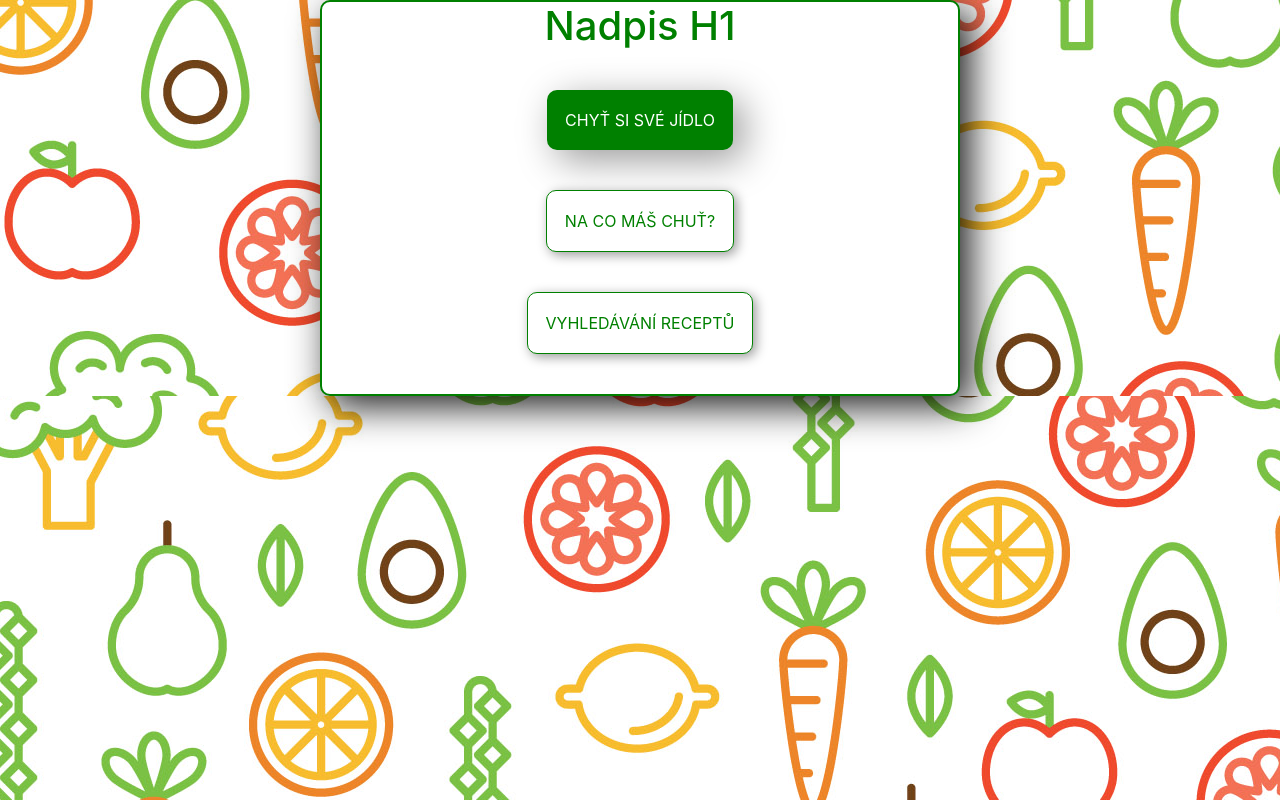
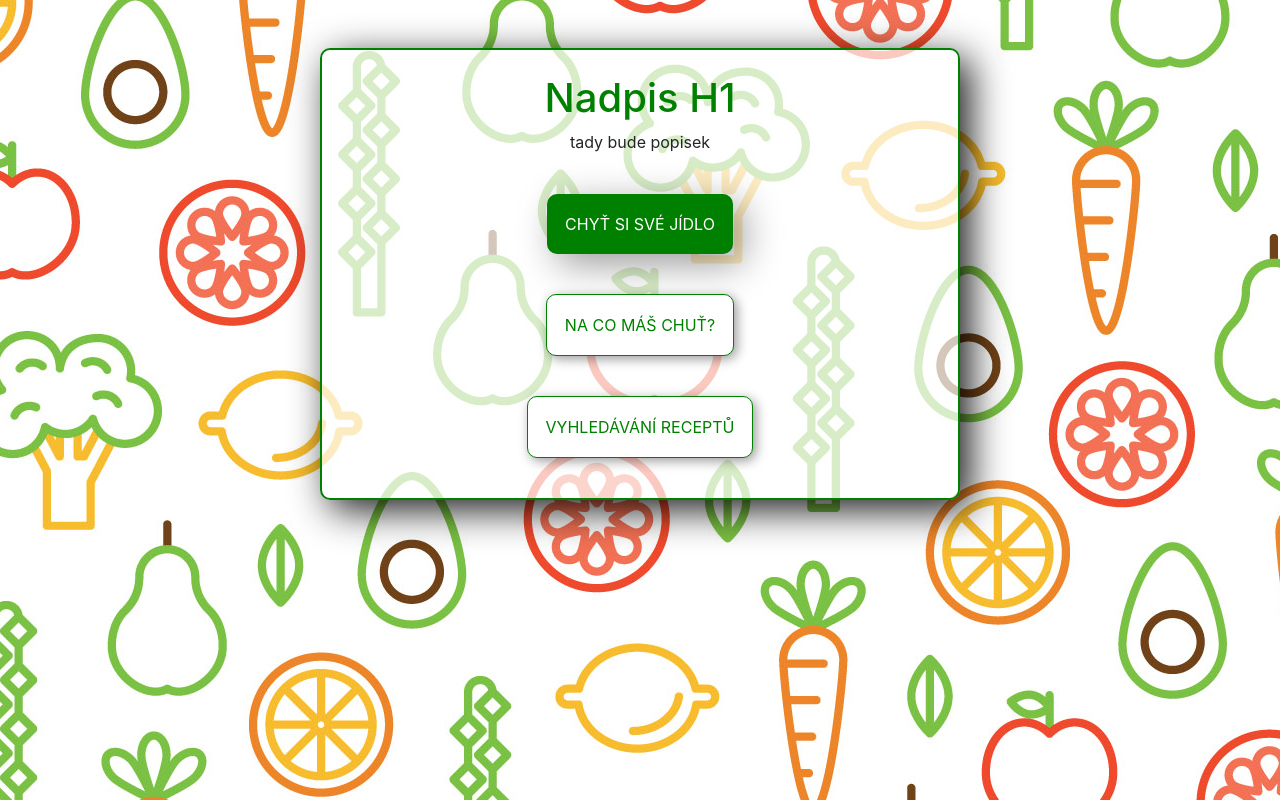
Before and after one commit to AnickaVargova/recepty-hrave-a-zdrave, a Vue app in the folder finalni-projekt/: page / in a window 1280 px wide. Built offline with nearby package versions, Linux system fonts and the light colour scheme.

Commit message:
pozadi hlavni stranka hotovo

```diff
--- a/finalni-projekt/src/views/Home.vue
+++ b/finalni-projekt/src/views/Home.vue
@@ -1,10 +1,11 @@
 <template>
-  <div class="okno container-fluid bg img-fluid">
+  <div class="okno container-fluid ">
 
 
-      <div class="row justify-content-center ">
+      <div class="row justify-content-center mt-5">
         <div class="col-md-6 pozadi">
-          <h1 class="text-center">Nadpis H1</h1>
+          <h1 class="text-center mt-4">Nadpis H1</h1>
+          <p class="text-center">tady bude popisek</p>
 
           <button class="btn btn-primary">
             <router-link to="/hra1">CHYŤ SI SVÉ JÍDLO</router-link>
@@ -32,10 +33,11 @@ h1{
 }
 
 .pozadi{
-  background-color: white;
+  background:rgba(255, 255, 255, 0.7);
   border: 2px solid green;
   box-shadow: 10px 10px 38px 0px rgba(0, 0, 0, 0.9);
   border-radius: 10px;
+
 }
 
 .bg {
```
